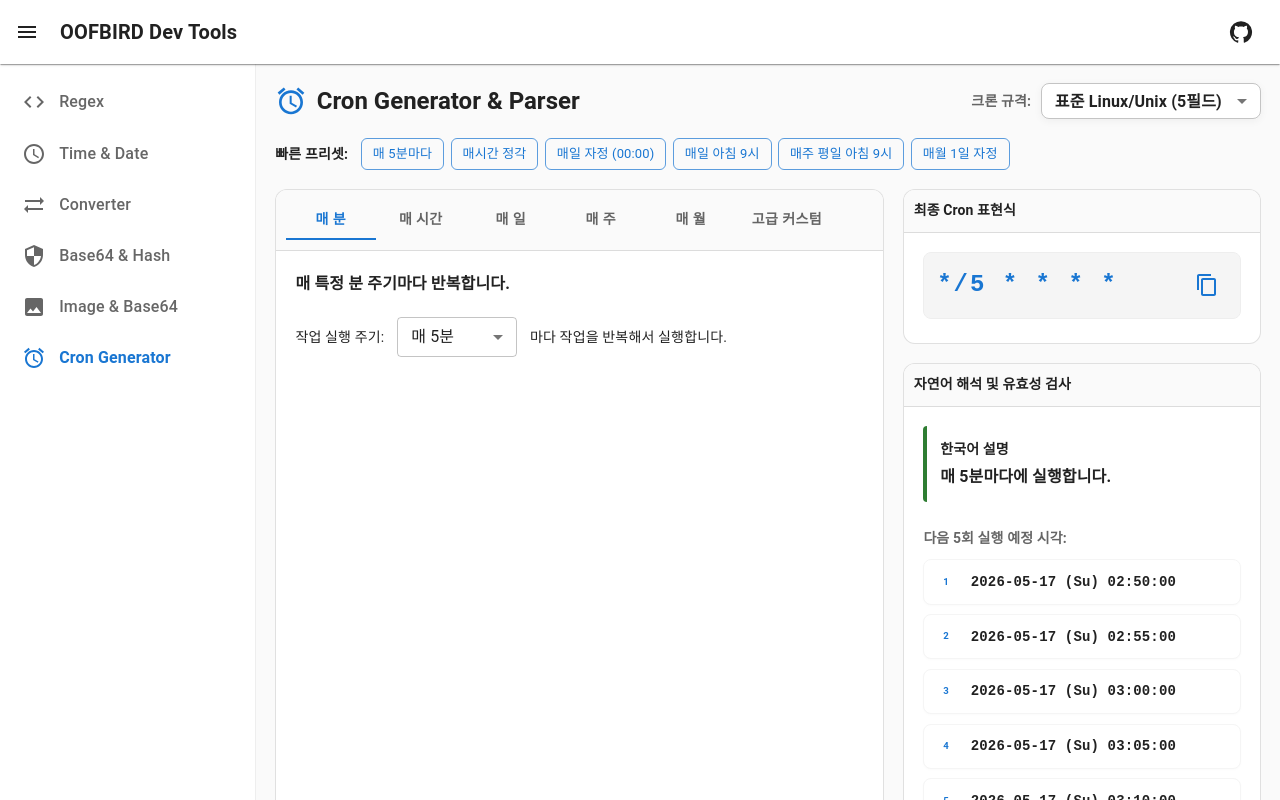
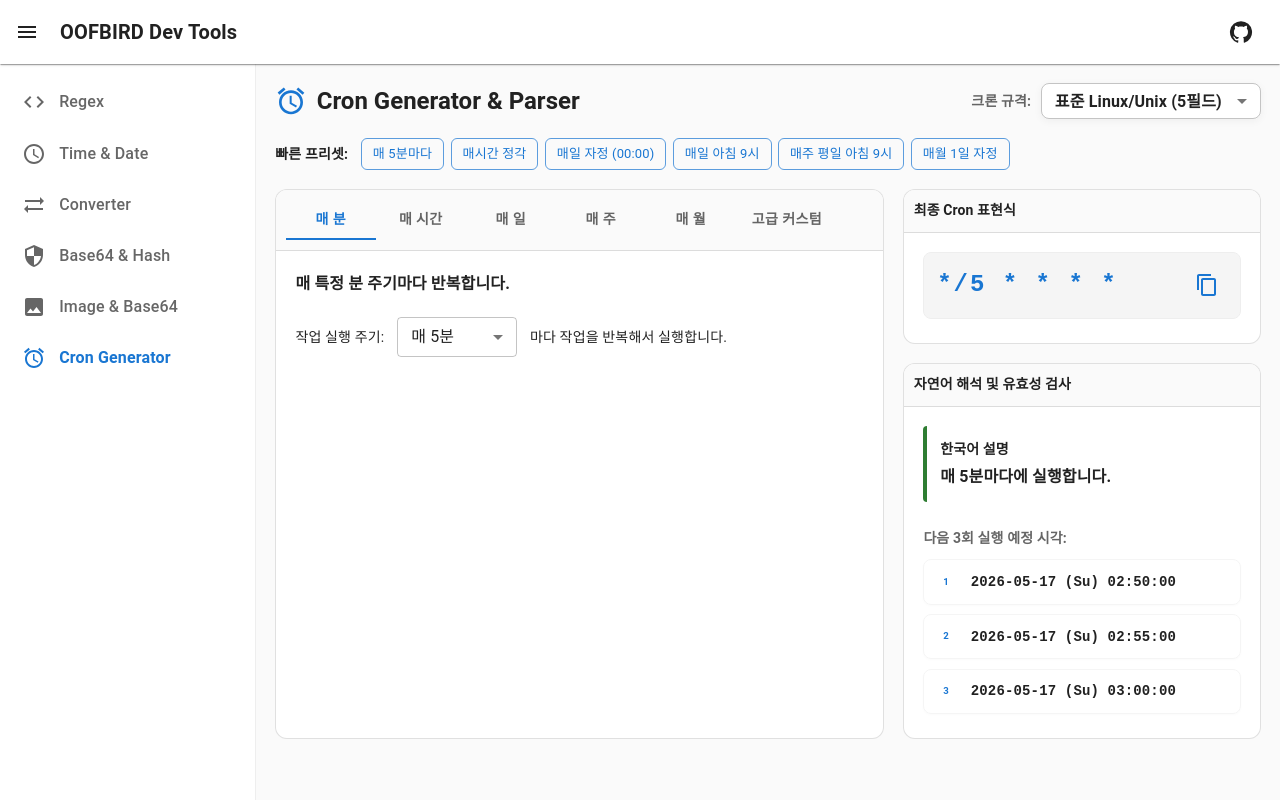
Before and after one commit to iju707/tools, a React (Vite) app: page /cron in a window 1280 px wide. Built offline with nearby package versions, Linux system fonts and the light colour scheme.

Commit message:
style(cron): reduce next predictions from 5 to 3 to optimize vertical space and prevent scrollbar

```diff
--- a/src/pages/CronTool.tsx
+++ b/src/pages/CronTool.tsx
@@ -801,8 +801,8 @@ function matchPart(val: number, part: string, limit: FieldLimit, dateContext?: D
   return val === exact;
 }
 
-// Predict next 5 executions
-function getNextExecutions(cron: string, mode: CronMode, count = 5): Date[] {
+// Predict next 3 executions
+function getNextExecutions(cron: string, mode: CronMode, count = 3): Date[] {
   const error = validateCron(cron, mode)
   if (error) return []
 
@@ -1068,7 +1068,7 @@ export default function CronTool() {
 
     if (!error) {
       setKoreanExplanation(parseCronToKorean(cronExpression, cronMode))
-      setNextExecutions(getNextExecutions(cronExpression, cronMode))
+      setNextExecutions(getNextExecutions(cronExpression, cronMode, 3))
 
       // Sync back to customFields
       const parts = cronExpression.trim().split(/\s+/)
@@ -1825,7 +1825,7 @@ export default function CronTool() {
                 {!validationError && nextExecutions.length > 0 && (
                   <Box sx={{ mt: 2 }}>
                     <Typography variant="subtitle2" sx={{ fontWeight: 700, color: 'text.secondary', mb: 1.5 }}>
-                      다음 5회 실행 예정 시각:
+                      다음 3회 실행 예정 시각:
                     </Typography>
                     <Stack spacing={1.5}>
                       {nextExecutions.map((date, index) => {
```
